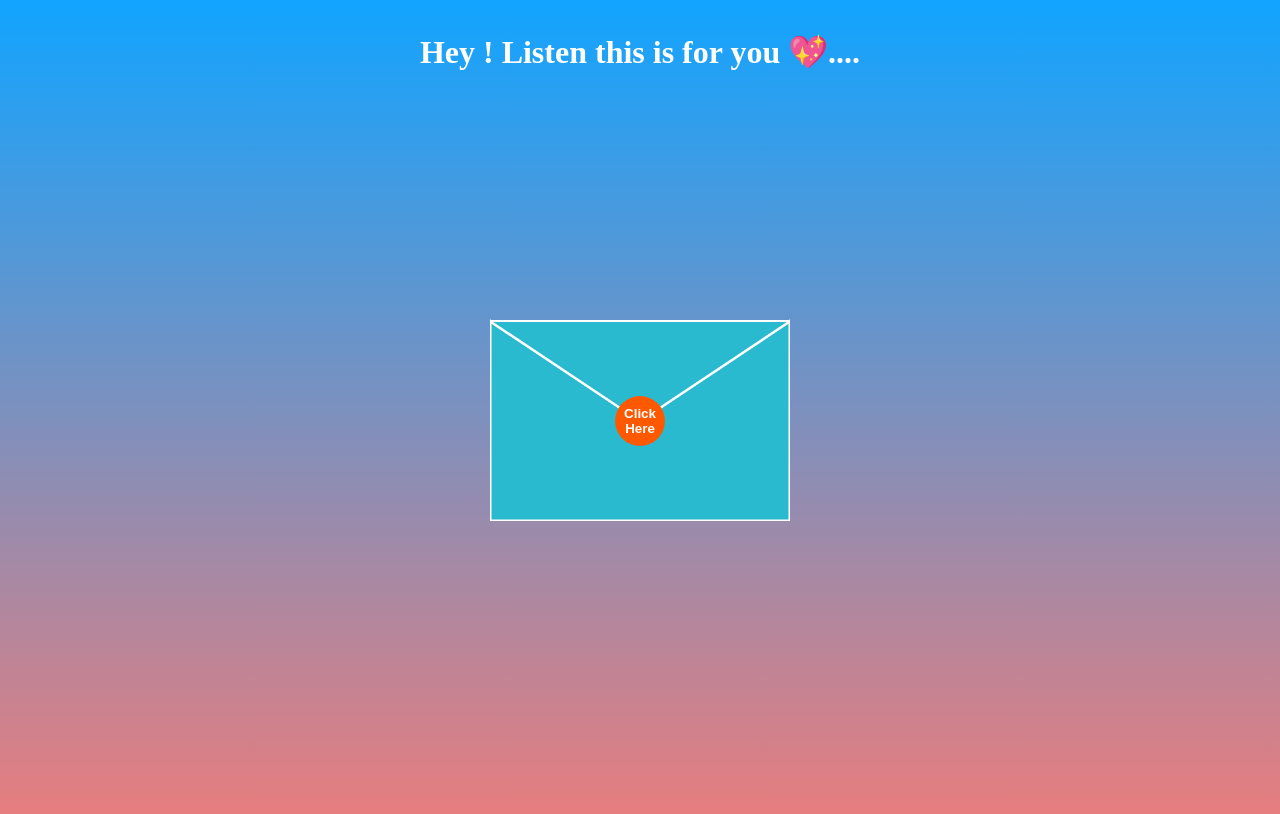
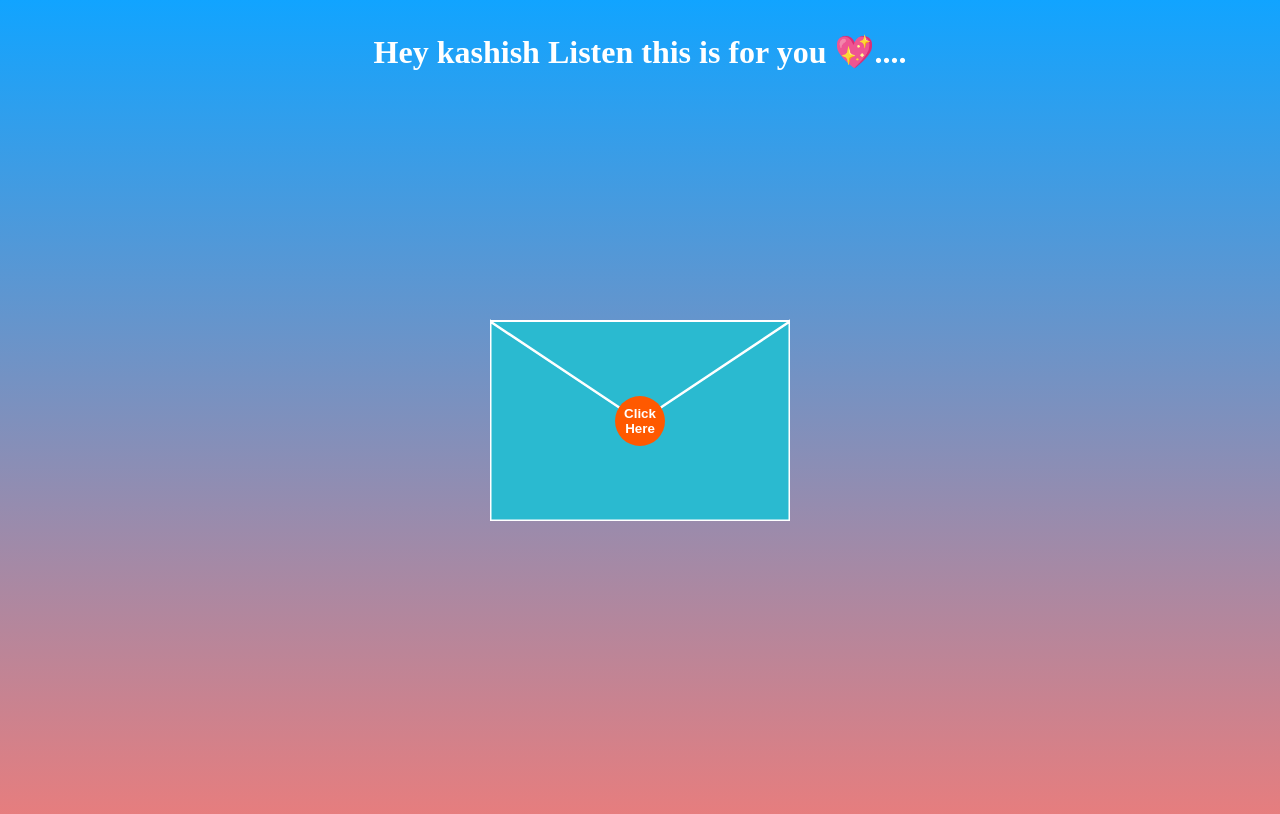
Before and after one commit to vishaltewatia/propose-your-gf, a plain HTML site: page index.html in a window 1280 px wide. Drawn offline with Linux system fonts and the light colour scheme.

Commit message:
Update index.html

```diff
--- a/index.html
+++ b/index.html
@@ -25,7 +25,7 @@
   </head>
   <body>
     <div class="text">
-      <h1>Hey ! Listen this is for you 💖....</h1>
+      <h1>Hey kashish Listen this is for you 💖....</h1>
     </div>
     <div id="envelope">
       <div id="back">
```
